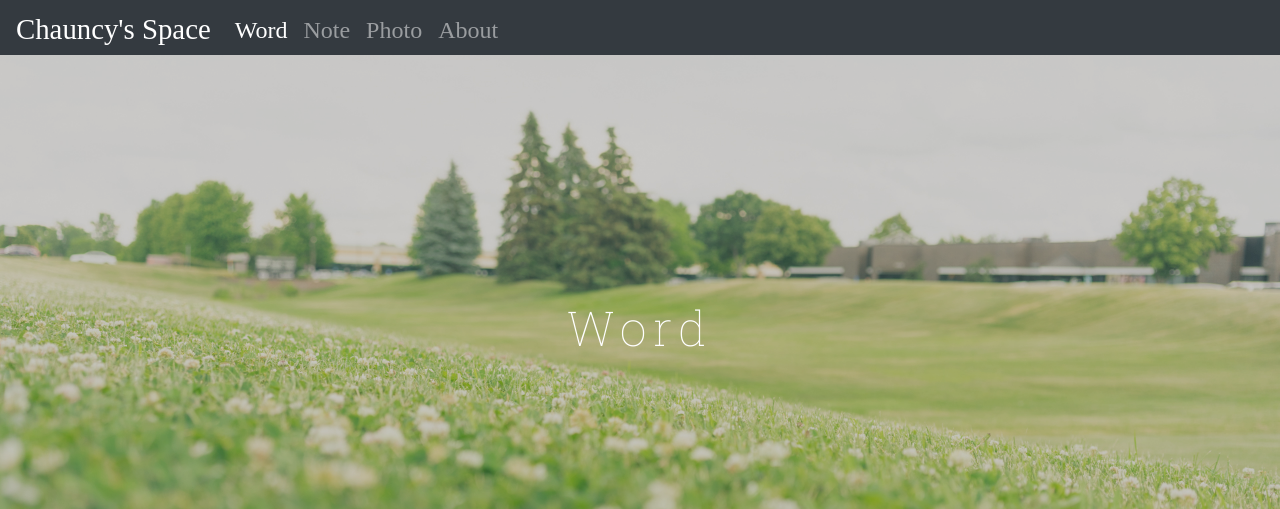
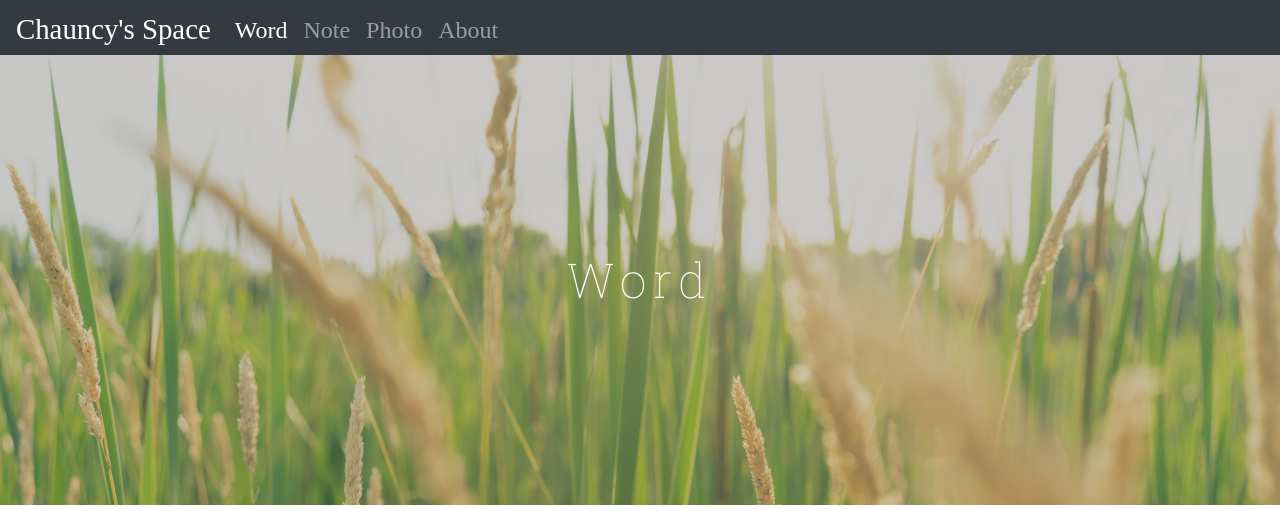
Before and after one commit to chauncyf/chauncyf.github.io, a Jekyll site: the page built from word.html, in a window 1280 px wide. Shown: the top 509 px of the page. Built offline with Jekyll 4.4.1, drawn with Linux system fonts in a browser that asks for light colours; nearby versions of some CDN libraries; some web fonts are replaced; grey boxes are pictures that could not be loaded.

Commit message:
cover size

```diff
--- a/401.html
+++ b/401.html
@@ -5,14 +5,12 @@
 ---
 
 <div class="carousel slide" data-ride="carousel">
-    <div class="carousel-inner">
     <div class="carousel-item align-middle align-items-center active">
         <img src="../assets/DSC03616C.jpg" class="d-block w-100 cover"
              alt="{{ image.basename }}" onload="fade_in(this)">
         <div class="mask">
             <div class="carousel-caption">
                 <h1>Private</h1>
-                </div>
             </div>
         </div>
     </div>
--- a/_layouts/default.html
+++ b/_layouts/default.html
@@ -38,7 +38,7 @@
                 opacity: 1,
                 transition: 'opacity 1s ease-in-out'
             }).hasClass('card-columns')) {
-                $('#loading').hide();
+                $('#loading').remove();
             }
         }
     </script>
--- a/_sass/main.scss
+++ b/_sass/main.scss
@@ -301,8 +301,16 @@
 
 
 .carousel {
+  max-height: 50vh;
+  overflow: hidden;
+  display: flex;
+
   img {
     filter: brightness(80%);
+  }
+
+  .carousel-item {
+    display: flex;
   }
 
   .carousel-caption {
--- a/note.html
+++ b/note.html
@@ -5,14 +5,12 @@
 ---
 
 <div class="carousel slide" data-ride="carousel">
-    <div class="carousel-inner">
     <div class="carousel-item align-middle align-items-center active">
         <img src="../assets/DSC08365C.jpg" class="d-block w-100 cover"
              alt="{{ image.basename }}" onload="fade_in(this)">
         <div class="mask">
             <div class="carousel-caption">
                 <h1>Note</h1>
-                </div>
             </div>
         </div>
     </div>
--- a/photo.html
+++ b/photo.html
@@ -5,7 +5,6 @@
 ---
 
 <div class="carousel slide" data-ride="carousel">
-    <div class="carousel-inner">
     <div class="carousel-item align-middle align-items-center active">
         <img src="../assets/DSC01881C.jpg" class="d-block w-100 cover"
              alt="{{ image.basename }}" onload="fade_in(this)">
@@ -16,11 +15,10 @@
         </div>
     </div>
 </div>
-</div>
 
 <div class="container-fluid my-4">
-    <div class="text-center" id="loading">
-        <div class="spinner-grow text-secondary m-4" role="status">
+    <div class="d-flex justify-content-center align-items-center my-5" id="loading">
+        <div class="spinner-grow text-secondary" role="status">
             <span class="sr-only">Loading...</span>
         </div>
     </div>
--- a/word.html
+++ b/word.html
@@ -5,14 +5,12 @@
 ---
 
 <div class="carousel slide" data-ride="carousel">
-    <div class="carousel-inner">
-        <div class="carousel-item align-middle align-items-center active">
-            <img src="../assets/DSC03916C.jpg" class="d-block w-100 cover"
-                 alt="{{ image.basename }}" onload="fade_in(this)">
-            <div class="mask">
-                <div class="carousel-caption">
-                    <h1>Word</h1>
-                </div>
+    <div class="carousel-item align-middle align-items-center active">
+        <img src="../assets/DSC04786C.jpg" class="d-block w-100 cover"
+             alt="{{ image.basename }}" onload="fade_in(this)">
+        <div class="mask">
+            <div class="carousel-caption">
+                <h1>Word</h1>
             </div>
         </div>
     </div>
```
Lines whose indentation alone changed are shown as unchanged.
